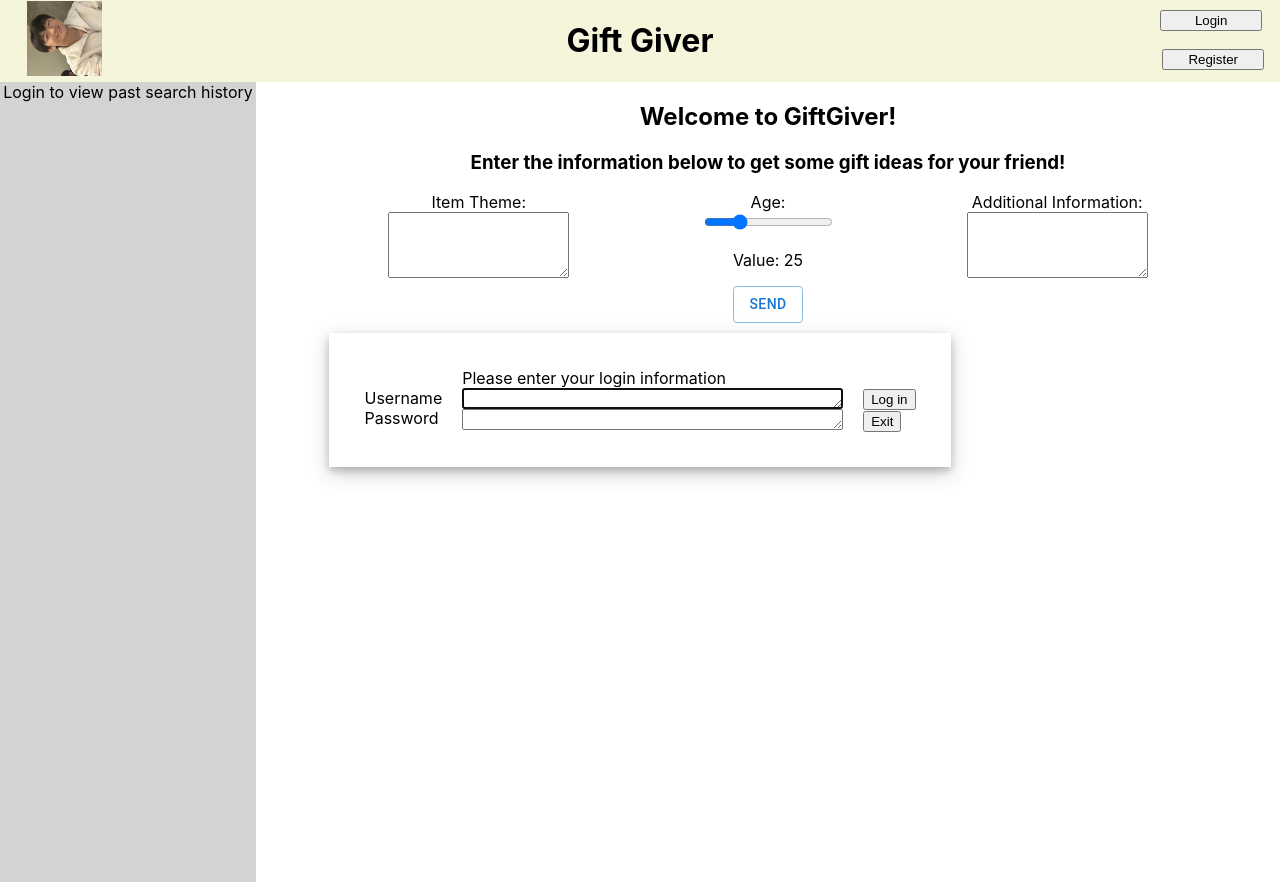
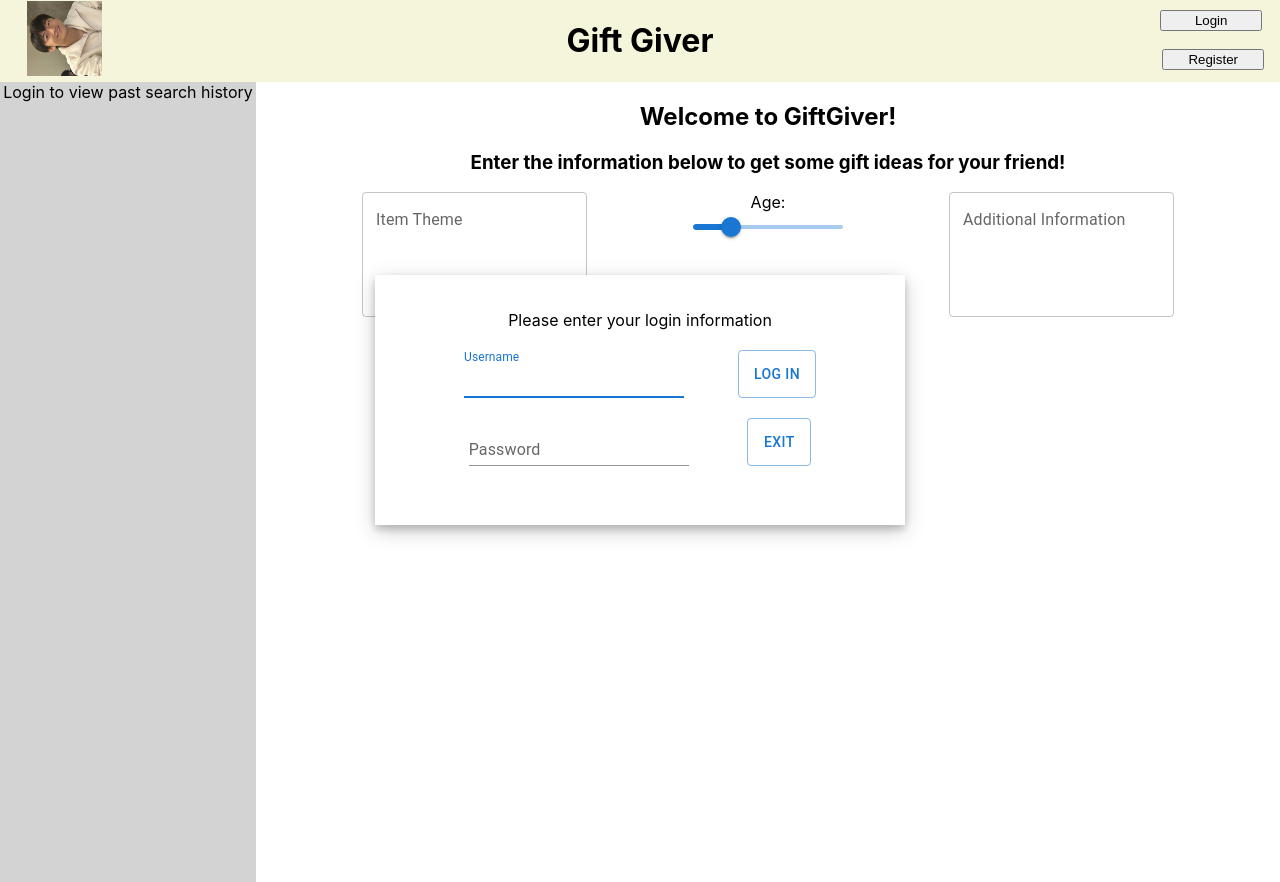
Before and after one commit to ericluoliu/GiftGiver, a React (Create React App) app in the folder frontend/: page / in a window 1280 px wide. Both pictures are taken after a click on the button "Login". Built offline with nearby package versions, Linux system fonts and the light colour scheme.

Commit message:
Updated frontend to incorporate more MUI elements to look prettier.

```diff
--- a/frontend/src/App.css
+++ b/frontend/src/App.css
@@ -87,26 +87,30 @@ User-Interface:
   background-color: white;
   padding: 25px;
   display: flex;
-  flex-direction: row;
+  flex-direction: column;
+  width: 60vh;
+  height: 25vh;
   box-shadow: 0 4px 8px 0 rgba(0, 0, 0, 0.2), 0 6px 20px 0 rgba(0, 0, 0, 0.19);
 }
 
-.Login-Info {
+.Login-Title {
   padding: 10px;
   display: flex;
-  flex-direction: column;
+  justify-content: center;
 }
 
-.Login-Input {
+.Login-Username {
   padding: 10px;
   display: flex;
-  flex-direction: column;
+  flex-direction: row;
+  justify-content: space-evenly;
 }
 
-.Login-Options {
+.Login-Password {
   padding: 10px;
   display: flex;
-  flex-direction: column;
+  flex-direction: row;
+  justify-content: space-evenly;
 }
 
 /* Register Button */
@@ -121,26 +125,30 @@ User-Interface:
   background-color: white;
   padding: 25px;
   display: flex;
-  flex-direction: row;
+  flex-direction: column;
+  width: 60vh;
+  height: 25vh;
   box-shadow: 0 4px 8px 0 rgba(0, 0, 0, 0.2), 0 6px 20px 0 rgba(0, 0, 0, 0.19);
 }
 
-.Register-Info {
+.Register-Title {
   padding: 10px;
   display: flex;
-  flex-direction: column;
+  justify-content: center;
 }
 
-.Register-Input {
+.Register-Username {
   padding: 10px;
   display: flex;
-  flex-direction: column;
+  flex-direction: row;
+  justify-content: space-evenly;
 }
 
-.Register-Options {
+.Register-Password {
   padding: 10px;
   display: flex;
-  flex-direction: column;
+  flex-direction: row;
+  justify-content: space-evenly;
 }
 
 .Error-Text {
--- a/frontend/src/App.js
+++ b/frontend/src/App.js
@@ -4,7 +4,10 @@ import axios from 'axios';
 import Popup from 'reactjs-popup';
 
 // Material UI imports
+import Box from '@mui/material/Box';
 import Button from '@mui/material/Button';
+import TextField from '@mui/material/TextField';
+import Slider from '@mui/material/Slider';
 
 function App() {
 
@@ -192,42 +195,20 @@ function App() {
                 modal nested>{
                 close => (
                   <div className="Login-Window">
-                    <div className="Login-Info">
-                      <p1 className="Empty-Div">.</p1>
-                      <p1>Username</p1>
-                      <p1>Password</p1>
-                    </div>
-                    <div className="Login-Input">
+                    <div className="Login-Title">
                       {loginError ? (
                         <p1 className="Error-Text">There was an error logging in</p1>
                         ) : (
                         <p1>Please enter your login information</p1>
                       )}
-                      <textarea
-                        cols = {45}
-                        rows = {1}
-                        value = {username}
-                        onChange = {handleUsername}
-                      ></textarea>
-                      <textarea
-                        cols = {45}
-                        rows = {1}
-                        value = {password}
-                        onChange = {handlePassword}
-                      ></textarea>
                     </div>
-                    <div className="Login-Options">
-                      <p1 className="Empty-Div">.</p1>
-                      <div className="Login-Options-Buttons">
-                        <button onClick = {Login}>
-                          Log in
-                        </button>
-                      </div>
-                      <div className="Login-Options-Buttons">
-                        <button onClick= {() => handleClose(close)}>
-                          Exit
-                        </button>
-                      </div>
+                    <div className="Login-Username">
+                      <TextField fullwidth id="standard-basic" label="Username" variant="standard" value={username} onChange={handleUsername}/>
+                      <Button variant="outlined" onClick={Login}>Log in</Button>
+                    </div>
+                    <div className="Login-Password">
+                      <TextField fullwidth id="standard-basic" label="Password" variant="standard" value={password} onChange={handlePassword}/>
+                      <Button variant="outlined" onClick={() => handleClose(close)}>Exit</Button>
                     </div>
                   </div>
                 )}
@@ -239,42 +220,20 @@ function App() {
                 modal nested>{
                 close => (
                   <div className="Register-Window">
-                    <div className="Register-Info">
-                      <p1 className="Empty-Div">.</p1>
-                      <p1>Username</p1>
-                      <p1>Password</p1>
-                    </div>
-                    <div className="Register-Input">
+                    <div className="Register-Title">
                       {registerError ? (
                         <p1 className="Error-Text">There was an error while registering</p1>
                         ) : (
                         <p1>Please enter a username and password to register</p1>
                       )}
-                      <textarea
-                        cols = {45}
-                        rows = {1}
-                        value = {newUsername}
-                        onChange = {handleNewUsername}
-                      ></textarea>
-                      <textarea
-                        cols = {45}
-                        rows = {1}
-                        value = {newPassword}
-                        onChange = {handleNewPassword}
-                      ></textarea>
                     </div>
-                    <div className="Register-Options">
-                      <p1 className="Empty-Div">.</p1>
-                      <div className="Register-Options-Buttons">
-                        <button onClick = {Register}>
-                          Register
-                        </button>
-                      </div>
-                      <div className="Register-Options-Buttons">
-                        <button onClick= {() => handleClose(close)}>
-                          Exit
-                        </button>
-                      </div>
+                    <div className="Register-Username">
+                      <TextField id="standard-basic" label="New Username" variant="standard" value={newUsername} onChange={handleNewUsername}/>
+                      <Button variant="outlined" onClick={Register}>Register</Button>
+                    </div>
+                    <div className="Register-Password">
+                      <TextField id="standard-basic" label="New Password" variant="standard" value={newPassword} onChange={handleNewPassword}/>
+                      <Button variant="outlined" onClick={() => handleClose(close)}>Exit</Button>
                     </div>
                   </div>
                   )}
@@ -306,36 +265,30 @@ function App() {
           <h3>Enter the information below to get some gift ideas for your friend!</h3>
           <div className="Input">
             <div className="Item">
-              <p1>Item Theme:</p1>
-              <textarea
-                cols = {20}
-                rows = {4}
-                value = {itemTheme}
-                onChange = {handleItemTheme}
-              ></textarea>
+              <TextField
+                id="outlined-multiline-static"
+                label="Item Theme"
+                multiline
+                rows={4}
+                value={itemTheme}
+                onChange={handleItemTheme}
+              />
             </div>
             <div className="Age">
               <p1>Age:</p1>
-              <div>
-                <input
-                  type="range"
-                  id="slider"
-                  min="0"
-                  max="100"
-                  value={age}
-                  onChange={handleAgeChange}
-                />
-              <p>Value: {age}</p>
-              </div>
+              <Box sx={{ width: 150 }}>
+                <Slider defaultValue={25} aria-label="Default" valueLabelDisplay="auto" value={age} onChange={handleAgeChange}/>
+              </Box>
             </div>
             <div className="Additional">
-              <p1>Additional Information:</p1>
-              <textarea
-                cols = {20}
-                rows = {4}
-                value = {additional}
-                onChange = {handleAdditional}
-              ></textarea>
+              <TextField
+                id="outlined-multiline-static"
+                label="Additional Information"
+                multiline
+                rows={4}
+                value={additional}
+                onChange={handleAdditional}
+              />
             </div>
           </div>
           <Button variant="outlined" onClick={Send}>Send</Button>
```
